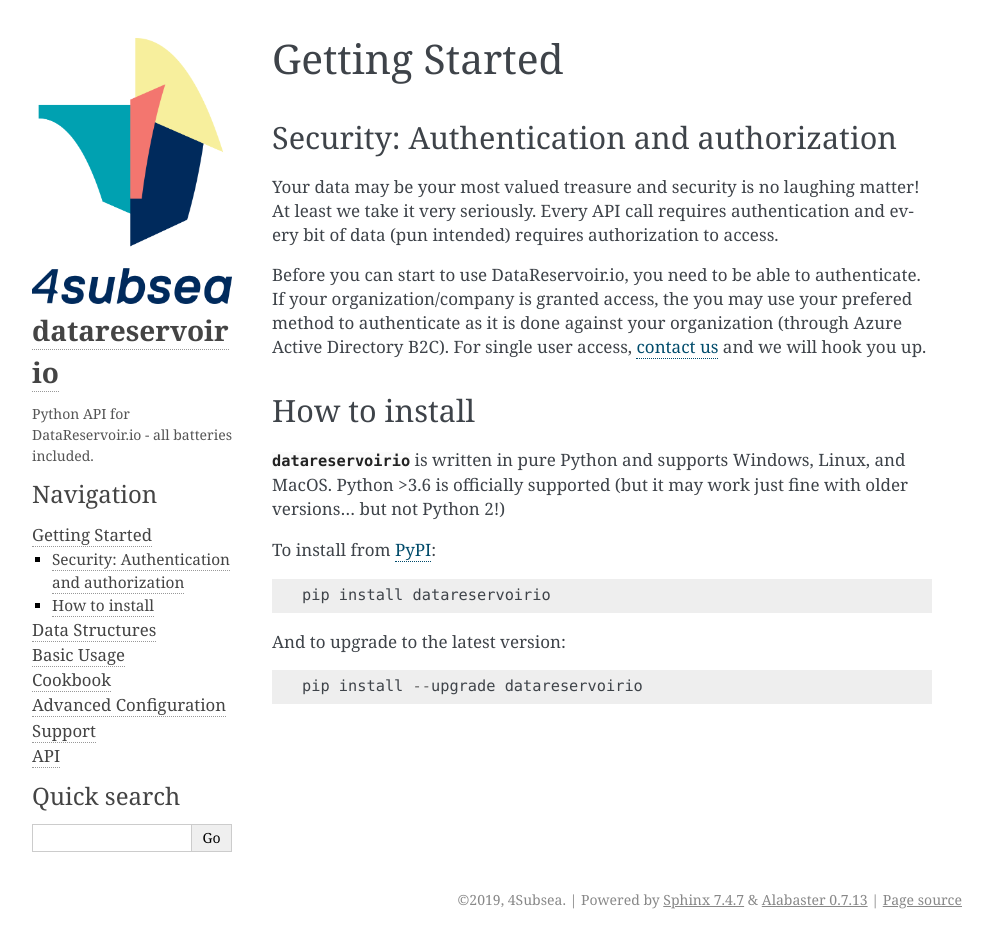
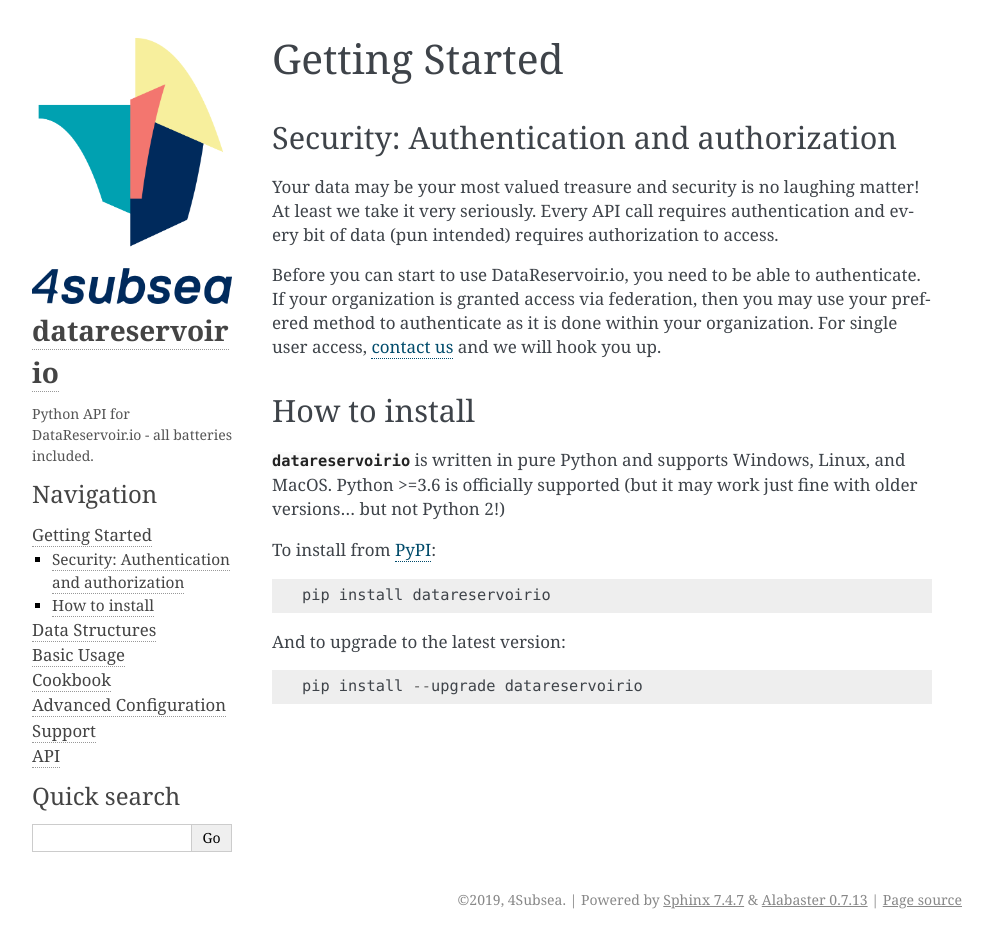
Before and after one commit to 4Subsea/drio-python, a Sphinx documentation site: the page built from docs/getting_started.rst, in a window 1280 px wide. Shown: the whole page, without its empty margins (148-1141 px from the left). Built offline with Sphinx 7.4.7, drawn with Linux system fonts in a browser that asks for light colours.

Commit message:
doc: minor wording and typo fixes case 20578

```diff
--- a/docs/advanced_config.rst
+++ b/docs/advanced_config.rst
@@ -8,7 +8,7 @@
 The default and recommended method for authentication is using
 :py:class:`Authenticator`. You will be guided to your organizations login
 webpage, and login as usual. (We will not see or store your credentials!). Once
-authenticated, you can choose re-use your (valid) access token (i.e. not be
+authenticated, you can choose to re-use your (valid) access token (i.e. not be
 prompted to authenticate next time) or re-authenticate everytime::
 
     import datareservoirio as drio
@@ -27,8 +27,8 @@
 If you require machine-to-machine/server type of authentication,
 :ref:`contact us <support>` and we will provide you the specifics.
 
-Legacy users may authenticate by providing user credential, but
-use :py:class:`authenticate.UserCredentials` or
+Legacy users may authenticate by providing username/password credentials, using
+:py:class:`authenticate.UserCredentials` or
 :py:class:`authenticate.UnsafeUserCredentials`. However, this possibility will
 be deprecated in the near feature.
 
--- a/docs/basic_usage.rst
+++ b/docs/basic_usage.rst
@@ -1,8 +1,8 @@
 Basic Usage
 ###########
 
-:py:mod:`datareservoirio` libary provides access to `DataReservoir.io`_, and is
-a native Python experience. The following features are supported through the
+The :py:mod:`datareservoirio` library provide access to `DataReservoir.io`_,
+and is a native Python experience. The following features are supported through the
 Python API:
 
 * Manage series (time series or sequences):
--- a/docs/getting_started.rst
+++ b/docs/getting_started.rst
@@ -10,17 +10,16 @@
 every bit of data (pun intended) requires authorization to access.
 
 Before you can start to use DataReservoir.io, you need to be able to
-authenticate. If your organization/company is granted access, the you may use
-your prefered method to authenticate as it is done against your
-organization (through Azure Active Directory B2C). For single user access,
-:ref:`contact us <support>` and we will hook you up.
+authenticate. If your organization is granted access via federation,
+then you may use your prefered method to authenticate as it is done within your
+organization. For single user access, :ref:`contact us <support>` and we will hook you up.
 
 
 How to install
 **************
 
 :py:mod:`datareservoirio` is written in pure Python and supports Windows,
-Linux, and MacOS. Python >3.6 is officially supported (but it may work just
+Linux, and MacOS. Python >=3.6 is officially supported (but it may work just
 fine with older versions... but not Python 2!)
 
 .. _install-upgrade:
--- a/docs/support.rst
+++ b/docs/support.rst
@@ -12,5 +12,5 @@
     :ref:`upgraded <install-upgrade>` to the latest version of
     :py:mod:`datareservoirio`. The issue may already be fixed.
 
-    If the issue persist, please provide us with much information as possible
-    so that we can recreate the issue and work on a fix.
+    If the issue persist, please provide us with as much information as possible
+    so that we can recreate the issue and start working on that fix.
```
Also changed, not shown: docs/data_struct.rst (+4 -4 lines), 1 other file.
